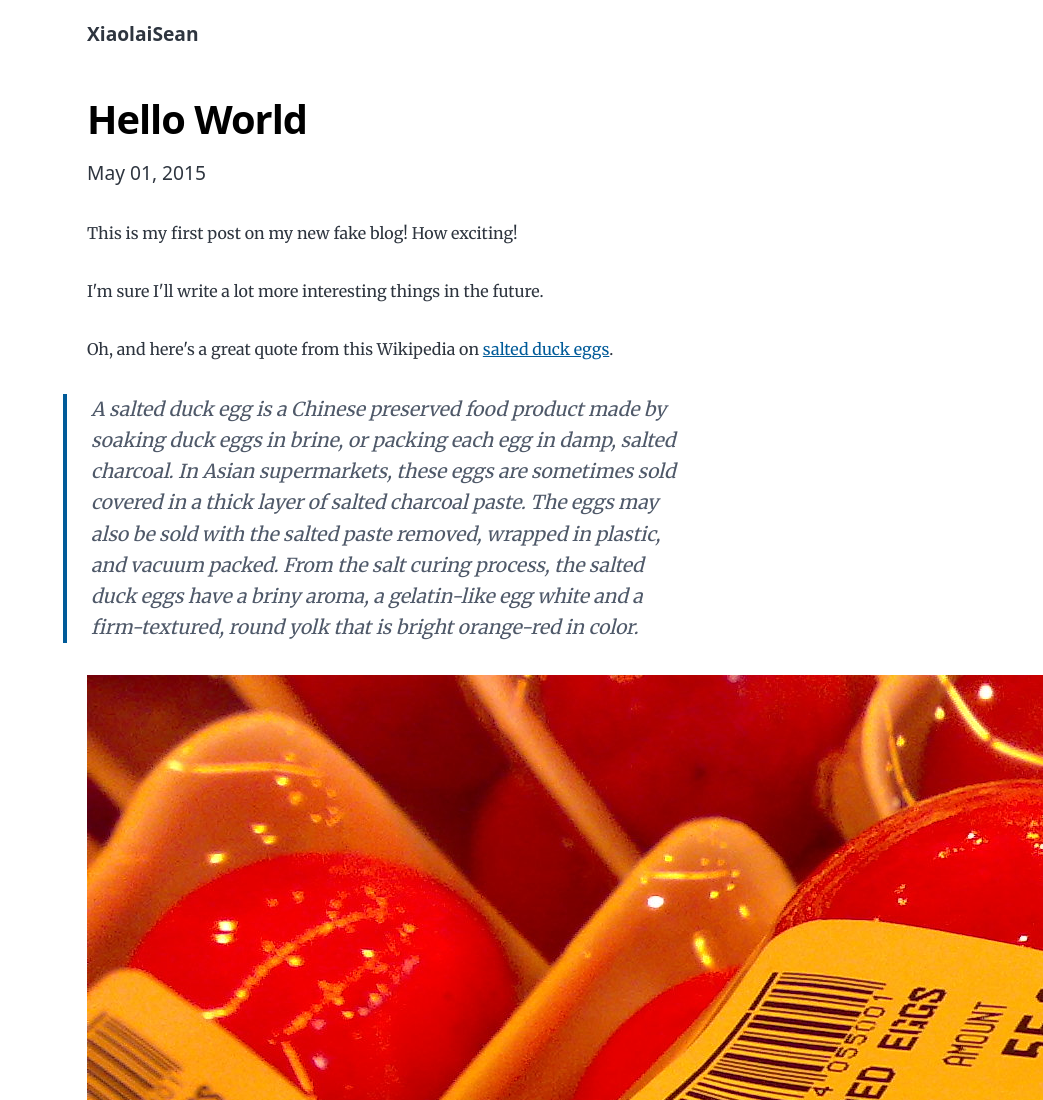
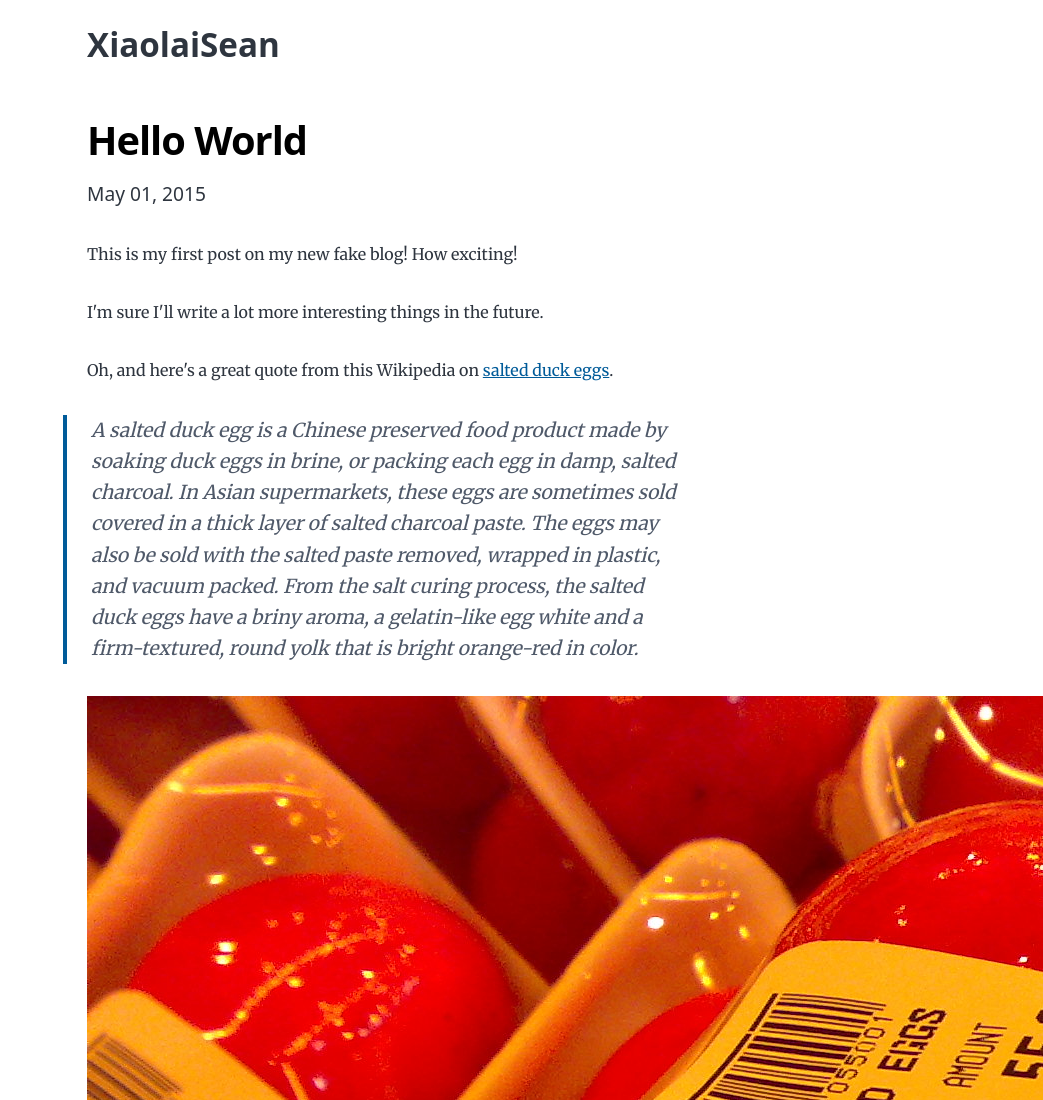
Before and after one commit to SeanXLChen/myblog, a Gatsby site: page /hello-world/ in a window 1280 px wide. Shown: the top 1100 px of the page, without its empty margins (237-1280 px from the left). Built offline with nearby package versions, Linux system fonts and the light colour scheme; Gatsby itself is replaced by a stand-in of ours; some packages are replaced by stand-ins of ours.

Commit message:
modified main header font size

```diff
--- a/src/style.css
+++ b/src/style.css
@@ -287,7 +287,7 @@ a:focus {
   font-weight: var(--fontWeight-bold);
   font-family: var(--font-heading);
   text-decoration: none;
-  font-size: var(--fontSize-2);
+  font-size: var(--fontSize-5);
   color: var(--color-black);
 }
 
```
